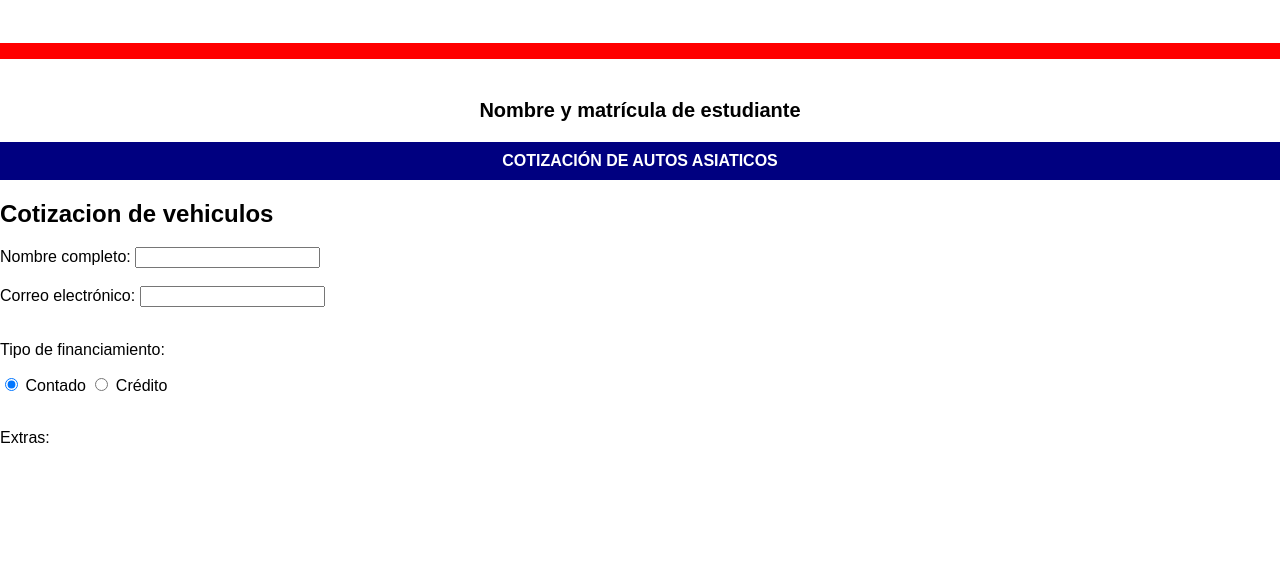
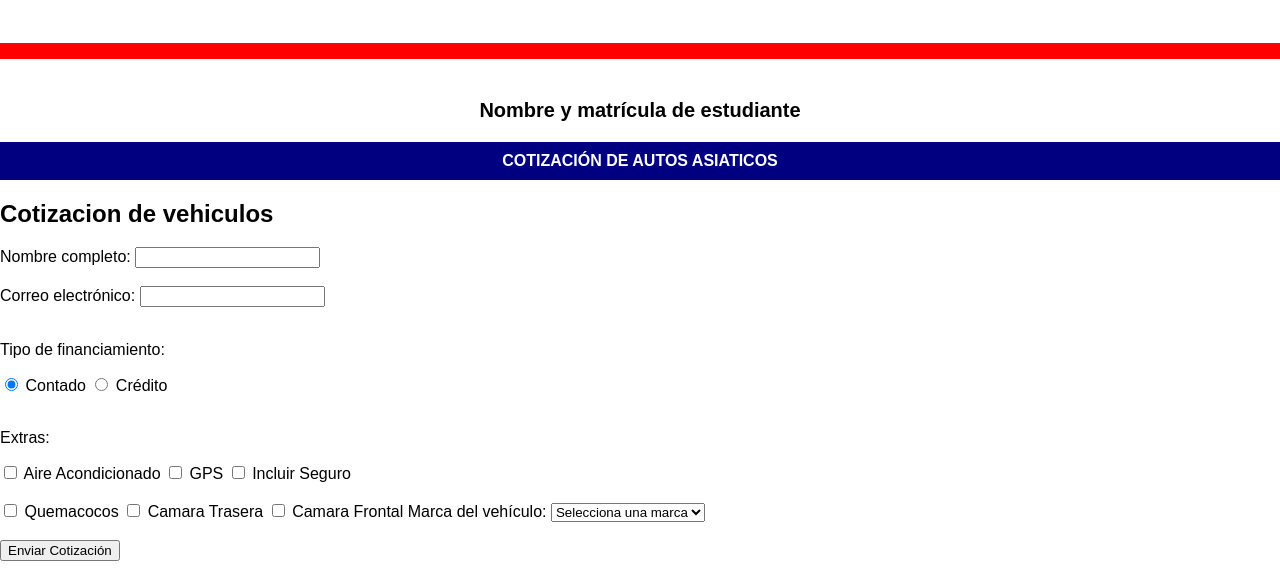
Before and after one commit to IDAI-SD2025-Avangers-2025/ejerciciointegrador-numero2, a plain HTML site: page index.html in a window 1280 px wide. Shown: the part 1049-1630 px from the top of the page. Before the commit the page ends 1512 px from the top, so only its background shows below. Drawn offline with Linux system fonts and the light colour scheme.

Commit message:
ultima parte de index

```diff
--- a/index.html
+++ b/index.html
@@ -124,7 +124,7 @@
 
 <div class="cotizacion de vehiculos">
 <h2>Cotizacion de vehiculos</h2>
-<form id="FormCotizacion"></form>
+<form id="FormCotizacion">
 <label>Nombre completo:</label>
 <input type="text" id="nombre" required><br><br>
 
@@ -136,10 +136,40 @@
 <label for="contado">Contado</label>
 <input type="radio" id="credito" name="financiamiento" value="Crédito">
 <label for="credito">Crédito</label><br><br>
-</div>
+
 
 <p>Extras:</p>
+<input type="checkbox" id="aire" value="Aire Acondicionado">
+<label for="aire">Aire Acondicionado</label>
+<input type="checkbox" id="gps" value="GPS">
+<label for="gps">GPS</label>
+<input type="checkbox" id="seguro" value="Incluir Seguro">
+<label for="seguro">Incluir Seguro</label><br><br>
+<input type="checkbox" id="quemacocos" value="Quemacocos">
+<label for="quemacocos">Quemacocos</label>
+<input type="checkbox" id="camaraT" value="Camara trasera">
+<label for="camaraT">Camara Trasera</label>
+<input type="checkbox" id="camaraF" value="Camara frontal">
+<label for="camaraF">Camara Frontal</label>
 
+<label>Marca del vehículo:</label>
+<select id="marca" required>
+<option value="">Selecciona una marca</option>
+<option value="HONDA">HONDA</option>
+<option value="NISSAN">NISSAN</option>
+<option value="TOYOTA">TOYOTA</option>
+<option value="MAZDA">MAZDA</option>
+<option value="HYUNDAI">HYUNDAI</option>
+<option value="KIA">KIA</option>
+<option value="MITSUBISHI">MITSUBISHI</option>
+<option value="SUZUKI">SUZUKI</option>
+</select><br><br>
+
+<button type="submit">Enviar Cotización</button>
+</form>
+
+<div id="resultadoCotizacion" style="margin-top:20px; font-weight: bold;"></div>
+</div>
 
 <script src="script.js"></script>
 
```
